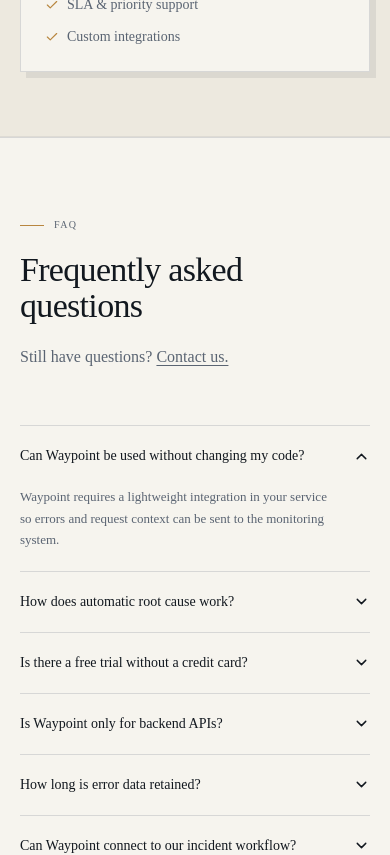
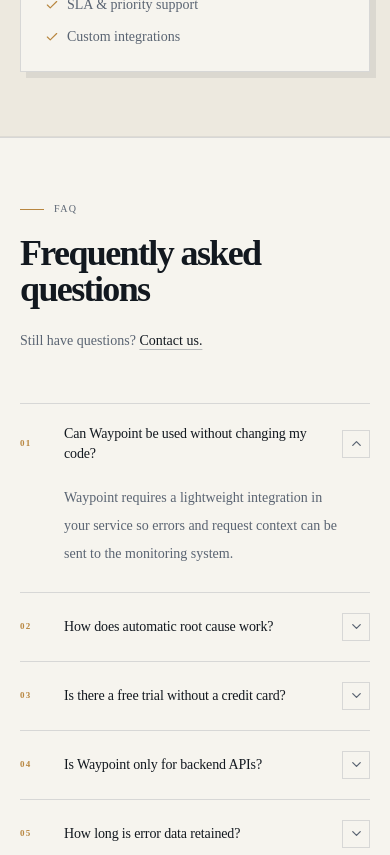
Before and after one commit to yafigian3-hue/waypoint-template, a React (Vite) app: page / in a window 390 px wide. Shown: the part 7420-8275 px from the top of the page. Built offline with nearby package versions, Linux system fonts and the light colour scheme.

Commit message:
feat: redesign faq section and add motion

```diff
--- a/src/components/sections/FAQ.tsx
+++ b/src/components/sections/FAQ.tsx
@@ -1,55 +1,106 @@
+import { AnimatePresence, motion } from "framer-motion";
 import { useState } from "react";
 import { ChevronDown } from "lucide-react";
+
 import { content } from "../../lib/content";
+import {
+  faqAnswer,
+  faqHeader,
+  faqItem,
+  faqItemHover,
+  motionTransitions,
+} from "../../lib/animations";
 import { SectionLabel } from "../shared/section-label";
 
 function FAQList() {
   const [active, setActive] = useState<number | null>(0);
+
   return (
     <div className="border-t border-slate/20">
-      {content.faq.map((item, i) => (
-        <div className="border-b border-slate/20" key={item.q}>
+      {content.faq.map((item, index) => {
+        const isActive = active === index;
+
+        return (
+          <motion.div
+            key={item.q}
+            {...faqItem}
+            transition={{
+              ...motionTransitions.standard,
+              delay: 0.08 + index * 0.06,
+            }}
+            whileHover={faqItemHover}
+            className="border-b border-slate/20"
+          >
             <button
-            onClick={() => setActive(active === i ? null : i)}
-            aria-expanded={active === i}
-            className="flex w-full items-center justify-between gap-[15px] border-0 bg-transparent py-5 text-left text-sm"
+              onClick={() => setActive(isActive ? null : index)}
+              aria-expanded={isActive}
+              className="group flex w-full items-center gap-4 py-5 text-left sm:py-6"
             >
-            <span>{item.q}</span>
+              <span className="w-7 shrink-0 font-mono text-[9px] font-semibold tracking-[0.14em] text-brass sm:w-8 sm:text-[10px]">
+                {String(index + 1).padStart(2, "0")}
+              </span>
+
+              <span className="min-w-0 flex-1 text-sm font-medium tracking-[-0.01em] text-ink sm:text-[15px]">
+                {item.q}
+              </span>
+
+              <span className="grid size-7 shrink-0 place-items-center border border-slate/20 text-slate transition-all duration-200 group-hover:border-ink group-hover:text-ink sm:size-8">
                 <ChevronDown
-              size={17}
-              className={`flex-none transition-transform duration-200 ${active === i ? "rotate-180" : ""}`}
+                  size={15}
+                  className={`transition-transform duration-300 ${isActive ? "rotate-180" : ""}`}
                 />
+              </span>
             </button>
-          {active === i && (
-            <p className="mb-5 mr-[30px] max-w-[580px] text-[13px] leading-[1.65] text-slate">
+
+            <AnimatePresence initial={false}>
+              {isActive && (
+                <motion.div
+                  {...faqAnswer}
+                  transition={motionTransitions.fast}
+                  className="overflow-hidden"
+                >
+                  <p className="max-w-2xl pb-6 pl-11 pr-8 text-sm leading-7 text-slate sm:pl-12 sm:pr-10">
                     {item.a}
                   </p>
+                </motion.div>
               )}
-        </div>
-      ))}
+            </AnimatePresence>
+          </motion.div>
+        );
+      })}
     </div>
   );
 }
 
 export default function FAQ() {
   return (
-    <section className="border-t border-slate/20 py-20 md:py-[120px]" id="faq">
-      <div className="container grid grid-cols-1 gap-[55px] md:grid-cols-[0.9fr_1.1fr] md:gap-[100px]">
-        <div>
+    <section
+      className="border-t border-slate/20 py-16 sm:py-20 lg:py-28"
+      id="faq"
+    >
+      <div className="container grid grid-cols-1 gap-12 md:grid-cols-[0.8fr_1.2fr] md:gap-16 lg:gap-24">
+        <motion.div
+          {...faqHeader}
+          transition={motionTransitions.standard}
+          className="md:sticky md:top-24 md:self-start"
+        >
           <SectionLabel>FAQ</SectionLabel>
-          <h2 className="my-5 font-display text-[clamp(34px,5vw,58px)] leading-[1.05] tracking-[-0.02em]">
+
+          <h2 className="my-5 max-w-md font-display text-[clamp(2.25rem,5vw,3.75rem)] font-semibold leading-[0.98] tracking-[-0.045em] text-ink">
             Frequently asked questions
           </h2>
-          <p className="max-w-[500px] leading-[1.65] text-slate">
+
+          <p className="max-w-[420px] text-sm leading-7 text-slate sm:text-base">
             Still have questions?{" "}
             <a
               href="mailto:hello@waypoint.dev"
-              className="underline underline-offset-[3px]"
+              className="font-medium text-ink underline decoration-slate/40 underline-offset-4 transition-colors duration-200 hover:text-brass"
             >
               Contact us.
             </a>
           </p>
-        </div>
+        </motion.div>
+
         <FAQList />
       </div>
     </section>
--- a/src/lib/animations.ts
+++ b/src/lib/animations.ts
@@ -403,3 +403,52 @@
 export const pricingToggleHover = {
   y: -1,
 };
+
+export const faqHeader = {
+  initial: {
+    opacity: 0,
+    y: 24,
+  },
+  whileInView: {
+    opacity: 1,
+    y: 0,
+  },
+  viewport: {
+    once: true,
+    amount: 0.4,
+  },
+};
+
+export const faqItem = {
+  initial: {
+    opacity: 0,
+    y: 18,
+  },
+  whileInView: {
+    opacity: 1,
+    y: 0,
+  },
+  viewport: {
+    once: true,
+    amount: 0.2,
+  },
+};
+
+export const faqItemHover = {
+  x: 3,
+};
+
+export const faqAnswer = {
+  initial: {
+    opacity: 0,
+    height: 0,
+  },
+  animate: {
+    opacity: 1,
+    height: "auto",
+  },
+  exit: {
+    opacity: 0,
+    height: 0,
+  },
+};
```
Lines whose indentation alone changed are shown as unchanged.
